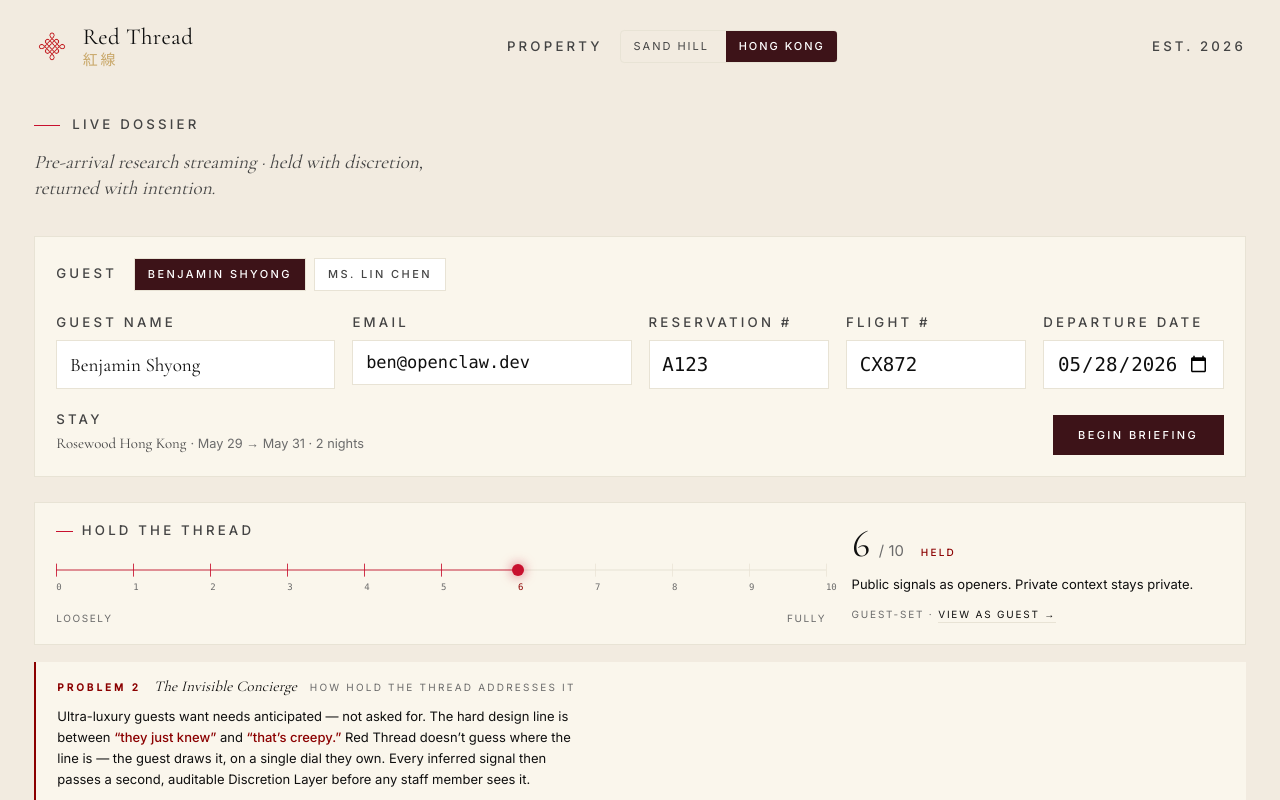
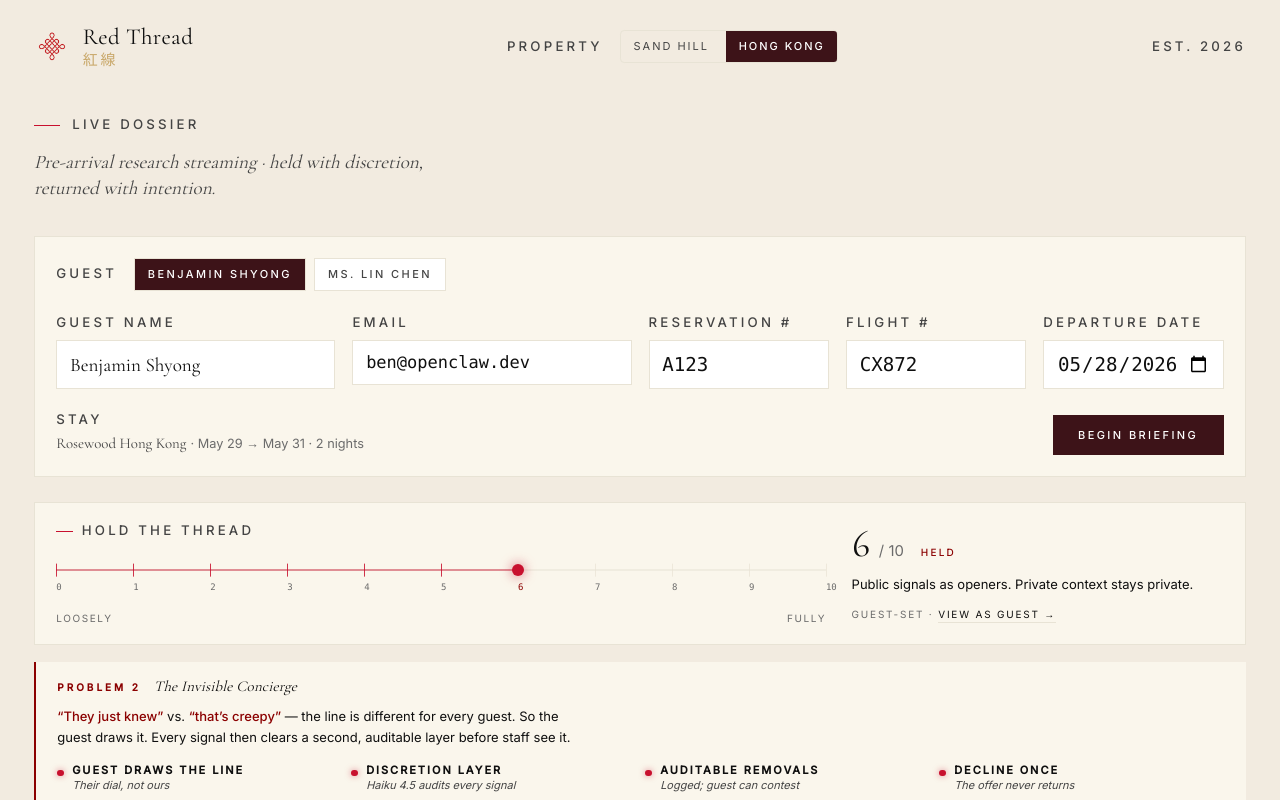
Before and after one commit to benikigai/redthread, a Next.js app: page / in a window 1280 px wide. Shown: the top 800 px of the page. Built offline with nearby package versions, Linux system fonts and the light colour scheme.

Commit message:
ui(problem-two): tighten to two sentences; parallel mechanism labels

```diff
--- a/src/components/ProblemTwoContext.tsx
+++ b/src/components/ProblemTwoContext.tsx
@@ -1,18 +1,14 @@
 "use client";
 
-// Demo callout — explicitly maps Hold the Thread + Discretion Layer to
-// Hackathon Problem Statement #2: The Invisible Concierge.
-// The challenge: ambient intelligence that anticipates without surveillance —
-// the line between "they just knew" and "that's creepy."
-// Our answer: the guest draws the line themselves on a single dial. The
-// Discretion Layer (Claude Haiku 4.5) audits every signal before staff
-// sees it, and every removal is logged auditably in dossier.suppressed[].
+// Maps Hold the Thread + Discretion Layer to Hackathon Problem #2:
+// ambient intelligence without surveillance. The guest draws the line;
+// the Discretion Layer audits every signal before staff see it.
 
 const MECHANISMS = [
-  { label: "Guest-tuned depth", detail: "Dial set by the guest, not us" },
+  { label: "Guest draws the line", detail: "Their dial, not ours" },
   { label: "Discretion Layer", detail: "Haiku 4.5 audits every signal" },
-  { label: "Auditable removals", detail: "Every redaction logged" },
-  { label: "One-tap-decline", detail: "Offers never repeat unwanted" },
+  { label: "Auditable removals", detail: "Logged; guest can contest" },
+  { label: "Decline once", detail: "The offer never returns" },
 ];
 
 export function ProblemTwoContext() {
@@ -31,24 +27,18 @@
         >
           The Invisible Concierge
         </span>
-        <span className="text-[10px] tracking-[0.22em] uppercase text-ink-faint">
-          how Hold the Thread addresses it
-        </span>
       </div>
 
       <p className="text-[13px] text-ink leading-relaxed max-w-prose">
-        Ultra-luxury guests want needs anticipated — not asked for. The hard
-        design line is between{" "}
         <em className="not-italic font-medium text-thread-deep">
-          &ldquo;they just knew&rdquo;
+          &ldquo;They just knew&rdquo;
         </em>{" "}
-        and{" "}
+        vs.{" "}
         <em className="not-italic font-medium text-thread-deep">
-          &ldquo;that&rsquo;s creepy.&rdquo;
+          &ldquo;that&rsquo;s creepy&rdquo;
         </em>{" "}
-        Red Thread doesn&rsquo;t guess where the line is — the guest draws it,
-        on a single dial they own. Every inferred signal then passes a second,
-        auditable Discretion Layer before any staff member sees it.
+        — the line is different for every guest. So the guest draws it. Every
+        signal then clears a second, auditable layer before staff see it.
       </p>
 
       <ul className="mt-3.5 grid grid-cols-1 sm:grid-cols-2 lg:grid-cols-4 gap-2">
```
